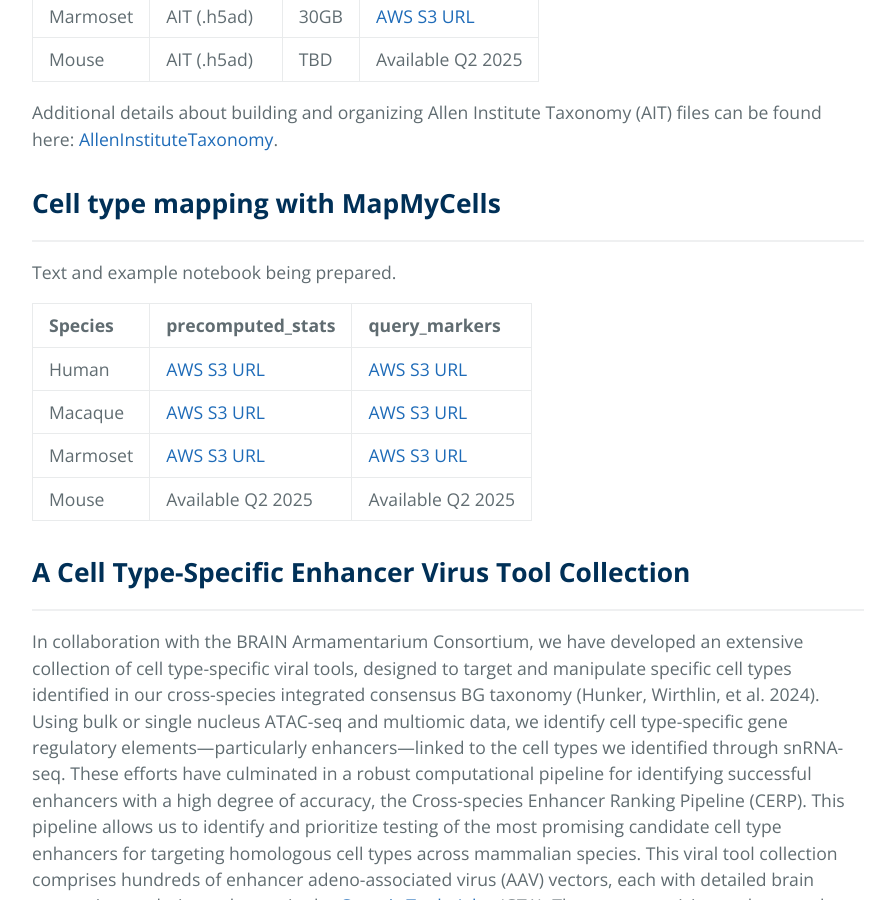
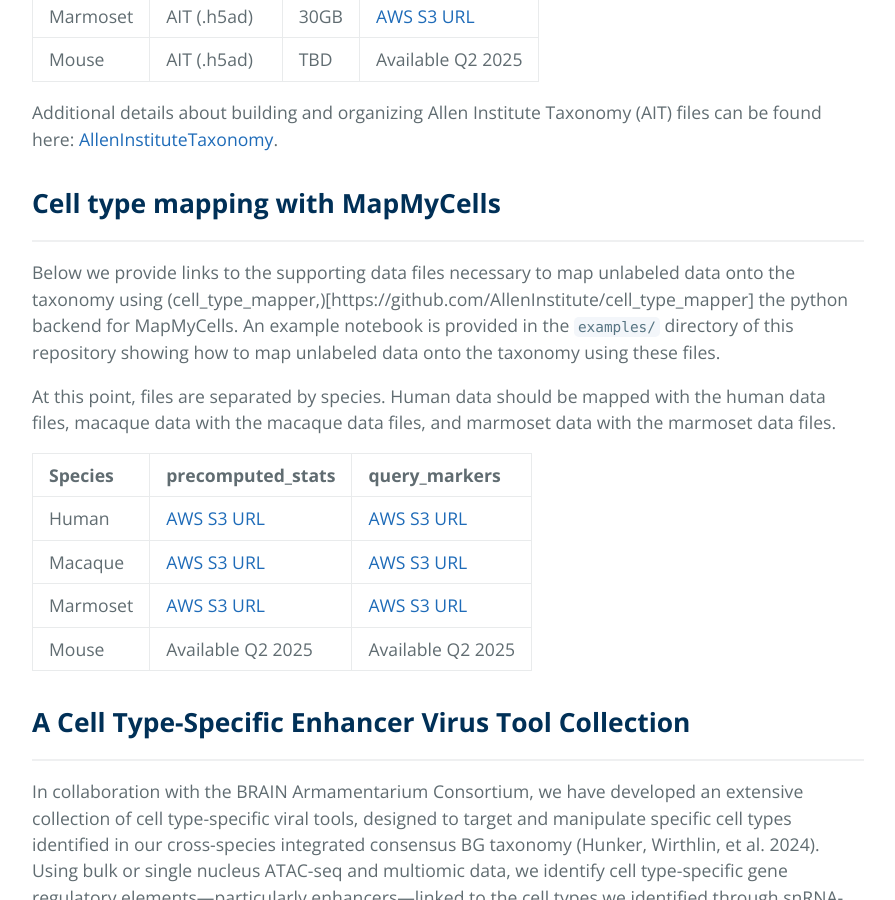
Before and after one commit to AllenInstitute/HMBA_BasalGanglia_Consensus_Taxonomy, a Jekyll site: the page built from index.md, in a window 1280 px wide and 900 px high, scrolled down 2388 px. Shown: the whole window, without its empty margins (192-1087 px from the left). Built offline with Jekyll 4.4.1, drawn with Linux system fonts in a browser that asks for light colours; the repository's description, which GitHub fills in, is left out.

Commit message:
add text about MapMyCells data files

```diff
--- a/index.md
+++ b/index.md
@@ -47,7 +47,16 @@
 ## **Cell type mapping with MapMyCells**
 * * *
 
-Text and example notebook being prepared.
+Below we provide links to the supporting data files necessary to map unlabeled
+data onto the taxonomy using
+(cell_type_mapper,)[https://github.com/AllenInstitute/cell_type_mapper]
+the python backend for MapMyCells. An example notebook is provided in the
+`examples/` directory of this repository showing how to map unlabeled data
+onto the taxonomy using these files.
+
+At this point, files are separated by species. Human data should be mapped
+with the human data files, macaque data with the macaque data files,
+and marmoset data with the marmoset data files.
 
 | Species        | precomputed_stats | query_markers |
 |:---------------|:-------------|:--------------|
```
